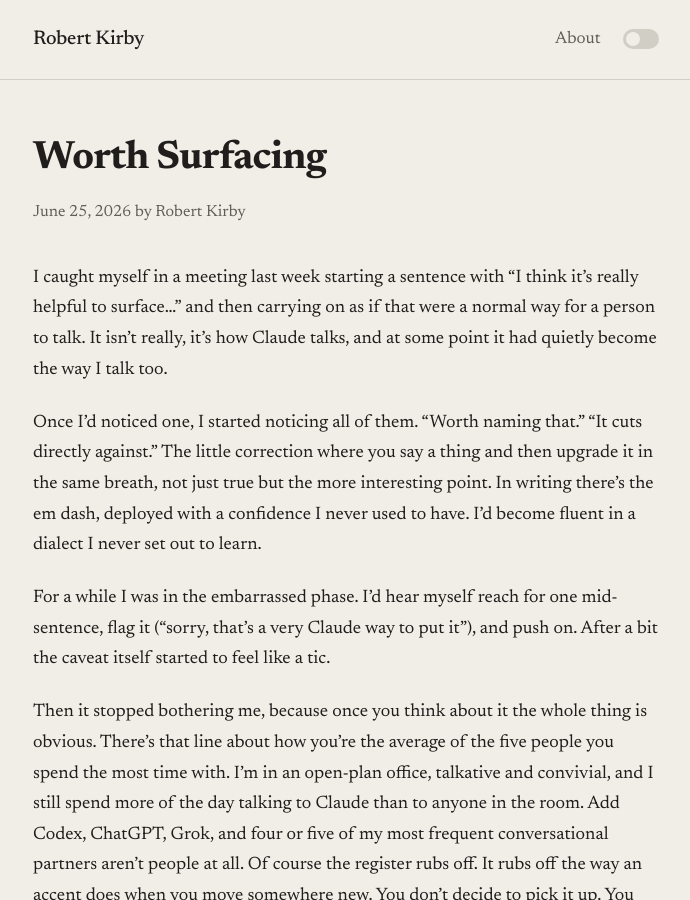
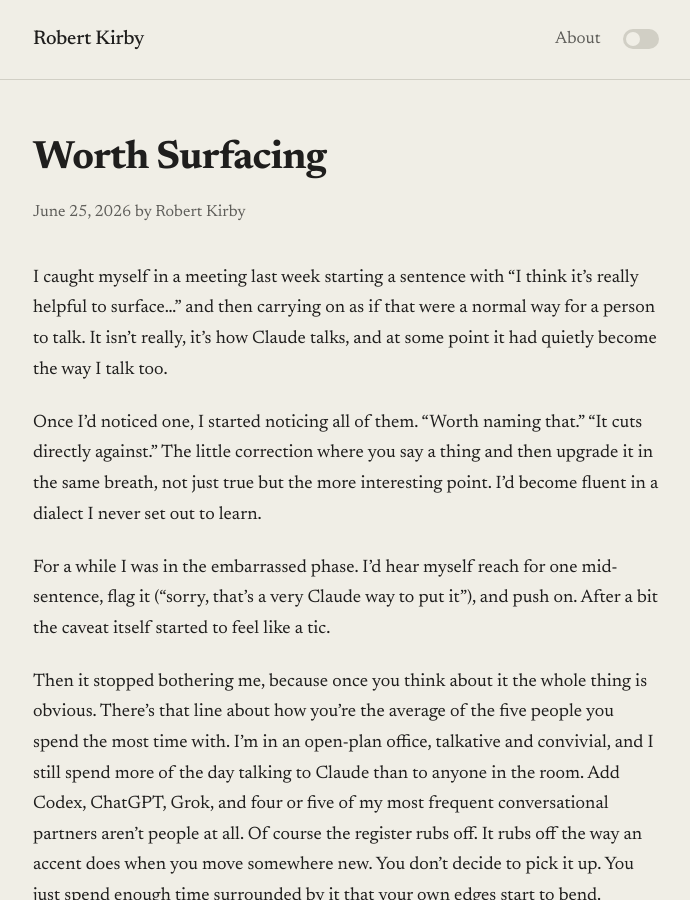
Before and after one commit to rob137/rob137.github.io, a Jekyll site: the page built from _posts/2026-06-25-worth-surfacing.md, in a window 1280 px wide and 900 px high. Shown: the whole window, without its empty margins (294-984 px from the left). Built offline with Jekyll 4.4.1, drawn with Linux system fonts in a browser that asks for light colours.

Commit message:
Drop em dash example: not Rob's tic
Co-Authored-By: Claude Opus 4.8 (1M context) <noreply@anthropic.com>

```diff
--- a/_posts/2026-06-25-worth-surfacing.md
+++ b/_posts/2026-06-25-worth-surfacing.md
@@ -8,7 +8,7 @@ excerpt: "What happens when you spend most of your day talking to Claude?"
 
 I caught myself in a meeting last week starting a sentence with "I think it's really helpful to surface..." and then carrying on as if that were a normal way for a person to talk. It isn't really, it's how Claude talks, and at some point it had quietly become the way I talk too.
 
-Once I'd noticed one, I started noticing all of them. "Worth naming that." "It cuts directly against." The little correction where you say a thing and then upgrade it in the same breath, not just true but the more interesting point. In writing there's the em dash, deployed with a confidence I never used to have. I'd become fluent in a dialect I never set out to learn.
+Once I'd noticed one, I started noticing all of them. "Worth naming that." "It cuts directly against." The little correction where you say a thing and then upgrade it in the same breath, not just true but the more interesting point. I'd become fluent in a dialect I never set out to learn.
 
 For a while I was in the embarrassed phase. I'd hear myself reach for one mid-sentence, flag it ("sorry, that's a very Claude way to put it"), and push on. After a bit the caveat itself started to feel like a tic.
 
```
